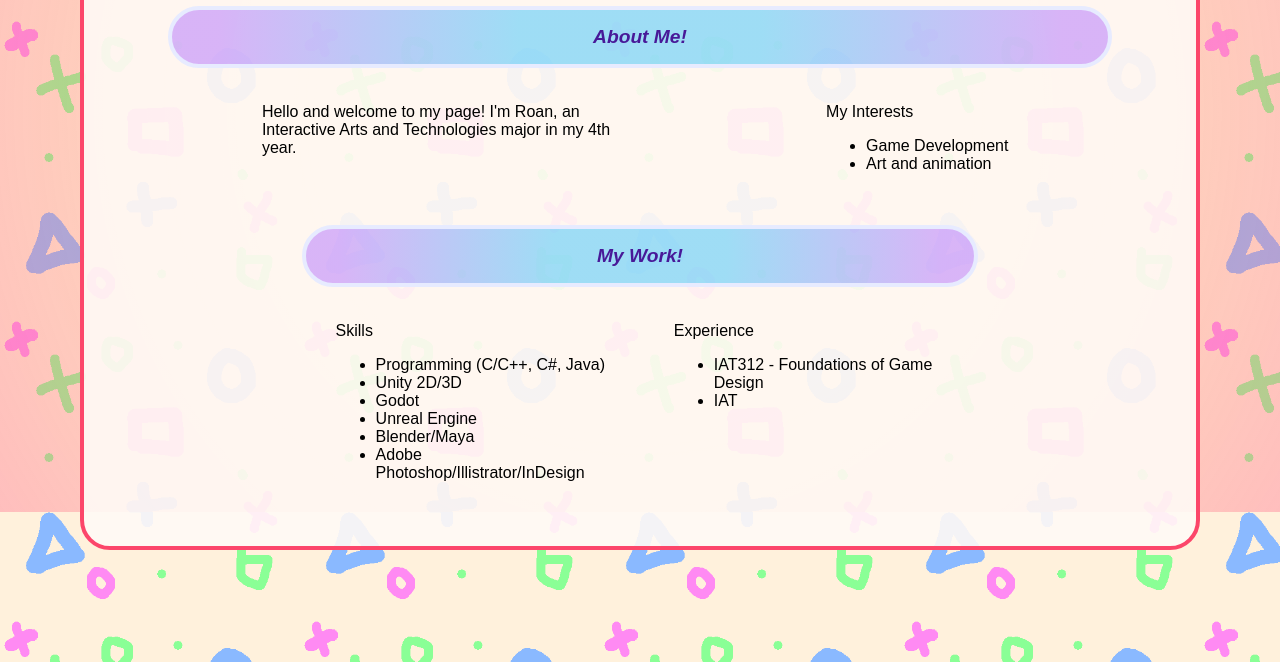
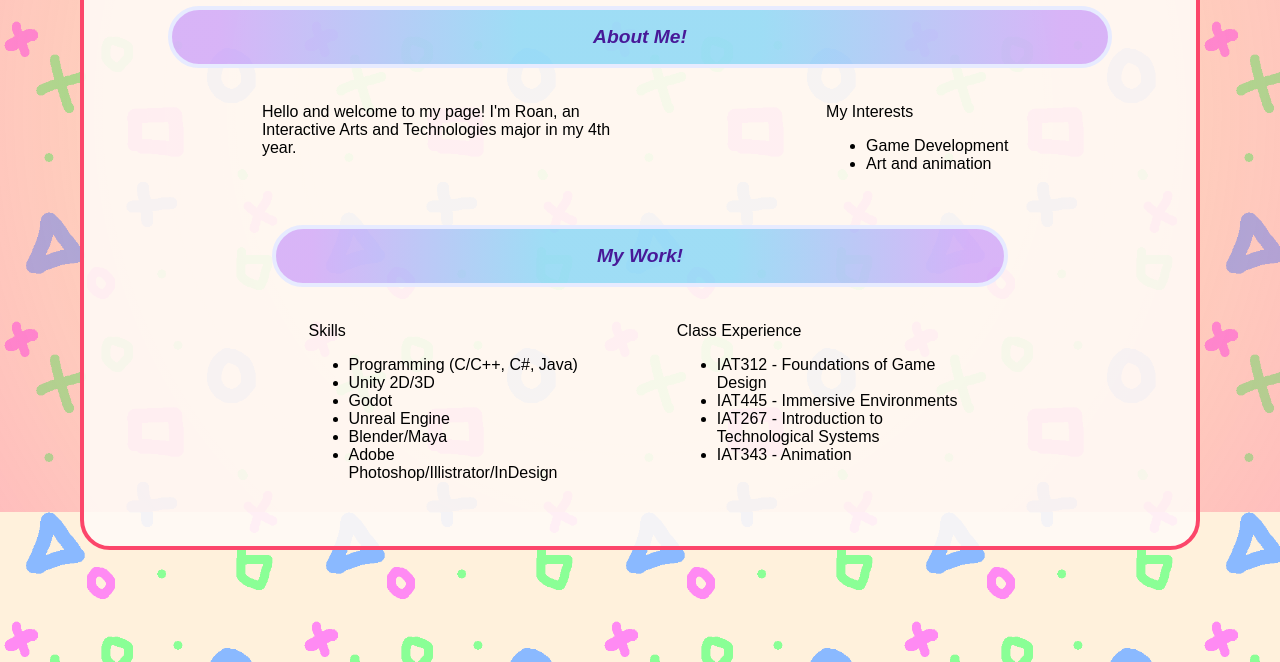
Before and after one commit to RCC1783/RCC1783.github.io, a plain HTML site: page index.html in a window 1280 px wide. Shown: the part 288-950 px from the top of the page. Drawn offline with Linux system fonts and the light colour scheme; a web font is replaced by a local one.

Commit message:
Added experience to home page

```diff
--- a/index.html
+++ b/index.html
@@ -55,10 +55,12 @@
                         </ul>
                     </div>
                     <div>
-                        <p>Experience</p>
+                        <p>Class Experience</p>
                         <ul>
                             <li>IAT312 - Foundations of Game Design</li>
-                            <li>IAT</li>
+                            <li>IAT445 - Immersive Environments </li>
+                            <li>IAT267 - Introduction to Technological Systems</li>
+                            <li>IAT343 - Animation</li>
                         </ul>
                     </div>
                 </div>
```
